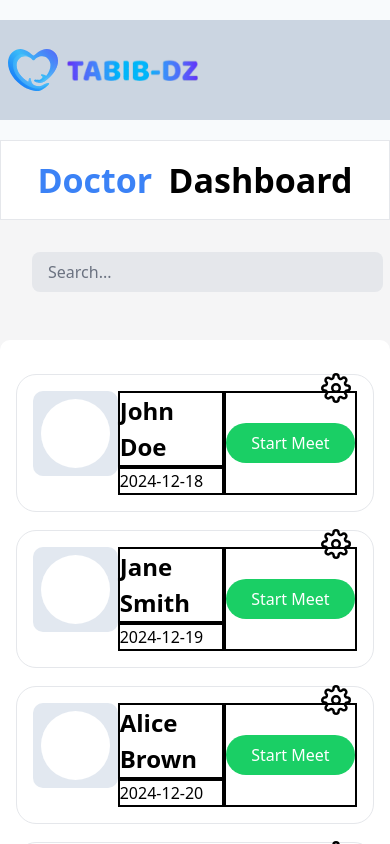
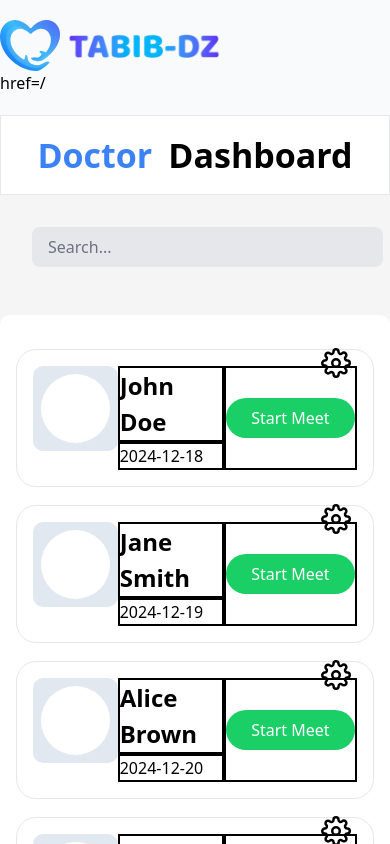
Before and after one commit to bouabca/DZtabib, a Next.js app: page /pages/dashPat/appointments in a window 390 px wide. Built offline with nearby package versions, Linux system fonts and the light colour scheme.

Commit message:
enhancing dashboard responsivness

```diff
--- a/app/pages/dashDoc/appointments/page.tsx
+++ b/app/pages/dashDoc/appointments/page.tsx
@@ -28,7 +28,7 @@ const Apoitments = () => {
         onChange={(e) => setSearch(e.target.value)} // Update search input on change
       />
       <div className="overflow-x-scroll ">
-      <div className="p-4 m-4  rounded-[10px] overflow-y-visible   md:w-[1200px] lg:w-full  mx-auto    bg-white">
+      <div className="p-4 m-4  rounded-[10px] overflow-y-visible  lg:w-full  mx-auto    bg-white">
 
         <Dashhead></Dashhead>
 
--- a/app/pages/dashDoc/historique/page.tsx
+++ b/app/pages/dashDoc/historique/page.tsx
@@ -23,12 +23,12 @@ const Dashboard = () => {
     <input
       type="text"
       placeholder="Search..."
-      className="w-[90%] md:w-[300px] h-[40px] rounded-lg m-8 bg-gray-200 text-gray-600 placeholder-gray-500 px-4 focus:outline-none focus:ring-2 mr-[8%] focus:ring-gray-400"
+      className="w-[90%] lg:w-[300px] h-[40px] rounded-lg m-8 bg-gray-200 text-gray-600 placeholder-gray-500 px-4 focus:outline-none focus:ring-2 mr-[8%] focus:ring-gray-400"
       value={search}
       onChange={(e) => setSearch(e.target.value)} // Update search input on change
     />
     <div className="overflow-x-scroll ">
-    <div className="p-4 m-4  rounded-[10px] overflow-y-visible   md:w-[1200px] lg:w-full  mx-auto    bg-white">
+    <div className="p-4 m-4  rounded-[10px] overflow-y-visible  lg:w-full  mx-auto    bg-white">
 
       <Dashhead></Dashhead>
 
--- a/app/pages/dashPat/appointments/page.tsx
+++ b/app/pages/dashPat/appointments/page.tsx
@@ -23,12 +23,12 @@ const Apoitments = () => {
       <input
         type="text"
         placeholder="Search..."
-        className="w-[90%] md:w-[300px] h-[40px] rounded-lg m-8 bg-gray-200 text-gray-600 placeholder-gray-500 px-4 focus:outline-none focus:ring-2 mr-[8%] focus:ring-gray-400"
+        className="w-[90%] lg:w-[300px] h-[40px] rounded-lg m-8 bg-gray-200 text-gray-600 placeholder-gray-500 px-4 focus:outline-none focus:ring-2 mr-[8%] focus:ring-gray-400"
         value={search}
         onChange={(e) => setSearch(e.target.value)} // Update search input on change
       />
       <div className="overflow-x-scroll ">
-      <div className="p-4 m-4  rounded-[10px] overflow-y-visible   md:w-[1200px] lg:w-full  mx-auto    bg-white">
+      <div className="p-4 m-4  rounded-[10px] overflow-y-visible   lg:w-[1200px] lg:w-full  mx-auto    bg-white">
 
         <Dashhead></Dashhead>
 
--- a/app/pages/dashPat/layout.tsx
+++ b/app/pages/dashPat/layout.tsx
@@ -8,46 +8,42 @@ export default function RootLayout({ children }: { children: React.ReactNode })
   return (
     <html  lang="en">
       <body  >
-        <div className="w-full h-full overflow-y-scroll overflow-x-hidden   flex md:flex-row flex-col">
+        <div className="w-full h-full overflow-y-scroll overflow-x-hidden   flex lg:flex-row flex-col">
           {/* Sidebar Section */}
-          <div className="w-screen  lg:text-[24px] md:w-[20%] overflow-x-visible   md:overflow-hidden md:overflow-y-scroll flex flex-col   md:gap-4 md:items-center   py-[20px] bg-slate-50 sidebar">
+          <div className="w-screen  lg:text-[24px] lg:w-[20%] overflow-x-visible   lg:overflow-hidden lg:overflow-y-scroll flex flex-col   lg:gap-4 lg:items-center   py-[20px] bg-slate-50 sidebar">
             {/* Logo */}
 
 
-
-            <div className="w-full h-[100px] flex justify-start px-2 md:px-10  w-max-[80%] bg-slate-300">
-            <Link className=" gap-2   w-max-[80%]  object-contain  flex justify-center items-center text-[24px] lg:text-[30px] font-bold" href={"/"}>
-            <Image
+            <Link href={"/"}  className="gap-2 mr-auto flex justify-center items-center text-[30px] font-bold">
+              <Image
                 src="/svg/logo.svg"
                 alt="logo"
-                className="w h-[100%] object-contain"
-                width={50}
-                height={50}
-                priority
+                width={60}
+                height={60}
+                priority // Ensures it loads faster (above-the-fold)
               />
-              <Image
-                src="/png/tabib.png"
-                alt="logo"
-                className=" h-[100%] object-contain"
-                width={140}
-                height={140}
-                priority
-              />
-                 </Link>
-            </div>
+                    <Image
 
+            src="/png/tabib.png"
+            alt="logo"
+            width={160}
+            height={160}
+            priority // Ensures it loads faster (above-the-fold)
+          />
+
+        </Link>href={"/"}
 
 
 
 
             {/* Navigation Tabs */}
-            <div className="flex flex-row  md:flex-col overflow-x-scroll overflow-y-hidden md:overflow-visible justify-start items-center w-screen md:h-min h-min md:w-[95%]  md:gap-3 ">
+            <div className="flex flex-row  lg:flex-col overflow-x-scroll overflow-y-hidden lg:overflow-visible justify-start items-center w-screen lg:h-min h-min lg:w-[95%]  lg:gap-3 ">
            <Nav tabs={tabs}></Nav>
             </div>
 
 
             {/* Footer Links */}
-            <div className="hidden md:flex  mt-auto flex-row md:flex-col overflow-x-scroll md:overflow-visible justify-start items-center w-screen h-[120px] md:h-min md:w-[95%] md:gap-3 ">
+            <div className="hidden lg:flex  mt-auto flex-row lg:flex-col overflow-x-scroll lg:overflow-visible justify-start items-center w-screen h-[120px] lg:h-min lg:w-[95%] lg:gap-3 ">
               <div className=" mr-auto  w-[100%]  rounded-[12px] p-[7px] px-[25px] cursor-pointer transition-all duration-300">
                 Terms & Conditions
               </div>
@@ -61,18 +57,18 @@ export default function RootLayout({ children }: { children: React.ReactNode })
           </div>
 
           {/* Main Dashboard Section */}
-          <div className=" w-screen md:w-[80%]  md:h-full bg-[#F5F5F6] flex flex-col justify-center items-center">
+          <div className=" w-screen lg:w-[80%]  lg:h-full bg-[#F5F5F6] flex flex-col justify-center items-center">
             {/* Top Search Bar */}
             <div className="h-[80px] w-full bg-white border flex items-center justify-start ">
-              <div className="flex px-8 flex-row-reverse justify-center w-full  md:flex-col md:gap-0 text-start md:justify-start  items:center gap-4 md:items-start">
-                 <div className="text-[34px] md:text-[24px] font-bold">Dashboard</div>
-                 <div  className="text-[34px]  md:text-[20px] font-bold text-blue-500" >Doctor</div>
+              <div className="flex px-8 flex-row-reverse justify-center w-full  lg:flex-col lg:gap-0 text-start lg:justify-start  items:center gap-4 lg:items-start">
+                 <div className="text-[34px] lg:text-[24px] font-bold">Dashboard</div>
+                 <div  className="text-[34px]  lg:text-[20px] font-bold text-blue-500" >Doctor</div>
                  </div>
 
             </div>
 
             {/* Dynamic Content */}
-            <div className=" w-[100%] overflow-scroll  top-0  h-auto md:h-screen">
+            <div className=" w-[100%] overflow-scroll  top-0  h-auto lg:h-screen">
 
               {children}
             </div>
--- a/components/docdashComp/dashHead.tsx
+++ b/components/docdashComp/dashHead.tsx
@@ -5,7 +5,7 @@ const Dashhead = () => {
 
     return (
         <>
-    <div className=" text-[24px] hidden md:flex flex-row justify-between  px-8  items-center mx-auto bg-slate-200 py-4 ">
+    <div className=" text-[24px] hidden lg:flex flex-row justify-between  px-8  items-center mx-auto bg-slate-200 py-4 ">
           <div className="w-[150px] text-start border-solid border-2 border-black">Date</div>
           <div className="w-[200px] text-start border-solid border-2 border-black">Patient</div>
           <div className="w-[180px] text-start border-solid border-2 border-black">apoitment type</div>
--- a/components/docdashComp/list.tsx
+++ b/components/docdashComp/list.tsx
@@ -23,7 +23,7 @@ const AppointmentRow: React.FC<AppointmentRowProps> = ({
   return (
     <><div
     key={id}
-    className="w-[99.9%] hidden md:flex flex-row justify-between items-center border-b-2 border-solid px-8 mx-auto py-4 hover:bg-slate-100 hover:text-blue-500 cursor-pointer transition-all ease-in duration-[200ms]"
+    className="w-[99.9%] hidden lg:flex flex-row justify-between items-center border-b-2 border-solid px-8 mx-auto py-4 hover:bg-slate-100 hover:text-blue-500 cursor-pointer transition-all ease-in duration-[200ms]"
   >
     <div className="w-[150px] text-start border-solid border-2 border-black">{date}</div>
     <div className="w-[200px] text-start border-solid border-2 border-black">{patient}</div>
@@ -35,7 +35,7 @@ const AppointmentRow: React.FC<AppointmentRowProps> = ({
       <DropdownMenu />
     </div>
   </div>
-  <div className="md:hidden  flex flex-row w-full justify-between p-4 h-auto bg-white  rounded-[20px] my-[5%] border">
+  <div className="lg:hidden  flex flex-row w-full justify-between p-4 h-auto bg-white  rounded-[20px] my-[5%] border">
     <div className="w-[100px] rounded-[10px] bg-slate-200 p-[8px] h-[85px]">
     <div className="h-full w-full bg-white rounded-[50px] "></div>
 
@@ -48,8 +48,8 @@ const AppointmentRow: React.FC<AppointmentRowProps> = ({
 
     <div className="w-[50%] flex flex-row justify-center items-center text-start border-solid border-2 border-black">
       <button className= { `${  false ? "bg-gray-400" : "bg-[#1ACF65]" } w-full rounded-[20px] text-white px-4 py-2  `}  >Start Meet</button>
-      <div className="hidden md:flex">  <DropdownMenu /></div>
-      <div className="flex md:hidden">     <DropdownMenuMobile /></div>
+      <div className="hidden lg:flex">  <DropdownMenu /></div>
+      <div className="flex lg:hidden">     <DropdownMenuMobile /></div>
 
 
     </div>
```
Also changed, not shown: app/pages/dashDoc/layout.tsx (+10 -10 lines).
